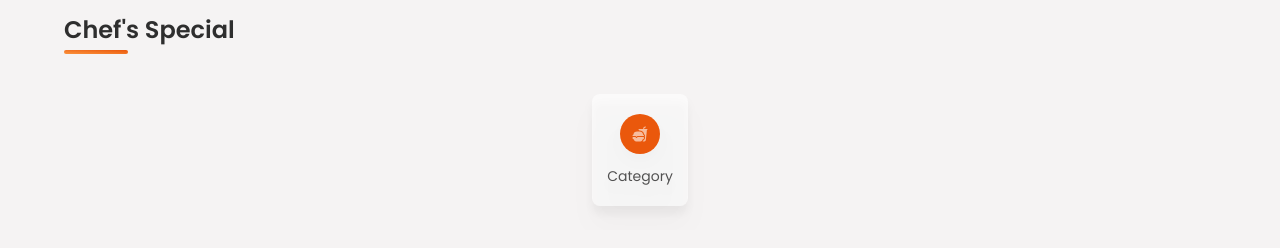
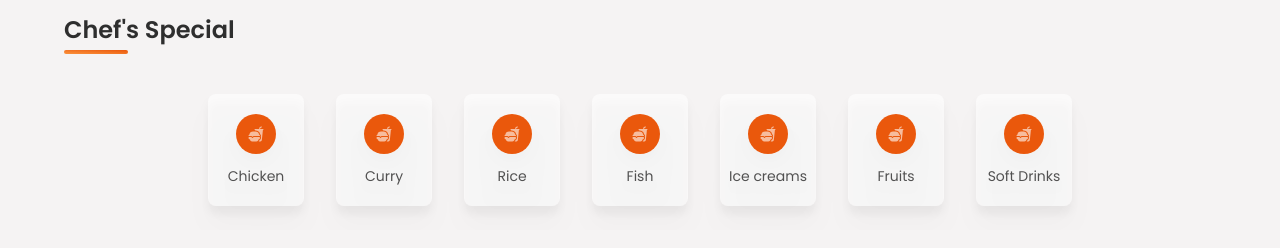
Before and after one commit to SChandana21/Restaurant-delivery-App, a React (Create React App) app: page / in a window 1280 px wide. Shown: the part 916-1164 px from the top of the page. Built offline with nearby package versions, Linux system fonts and the light colour scheme; no server answers; the database is empty.

Commit message:
After changes to Categories

```diff
--- a/src/components/MenuContainer.jsx
+++ b/src/components/MenuContainer.jsx
@@ -1,19 +1,26 @@
-import React from 'react'
+import React, { useState } from 'react'
 import {IoFastFood} from 'react-icons/io5';
+import { categories } from '../utils/data';
 
 const MenuContainer = () => {
+
+  const [filter, setfilter] = useState("chicken");
+
+
   return <section className='w-full my-6' id='menu'>
     <div className='w-full flex flex-col items-center justify-center'>
     <p className='text-2xl font-semibold capitalize text-headingColor relative before:absolute before:rounded-lg before:content before:w-16 before:h-1 before:-bottom-2 before:left-0 before:bg-gradient-to-tr from-orange-400 to-orange-600  transition ease-in-out duration-100 mr-auto'>Chef's Special
         </p>
 
         <div className='w-full flex items-center justify-start lg:justify-center gap-8 mt-6 overflow-x-scroll scrollbar-none py-6'>
-          <div className='group bg-card w-24 min-w-[94px] h-28 cursor-pointer rounded-lg drop-shadow-xl flex flex-col gap-3 items-center justify-center hover:bg-orange-600 duration-150 transition-all ease-in-out'>
-          <div className='w-10 h-10 rounded-full bg-orange-600 group-hover:bg-card flex items-center justify-center'>
-            <IoFastFood className='text-card group-hover:text-textColor ' />
-          </div>
-          <p className='text-sm text-textColor group-hover:text-white'>Category</p>
-          </div>
+          {categories && categories.map(category => (
+            <div key={category.id} className='group bg-card w-24 min-w-[94px] h-28 cursor-pointer rounded-lg drop-shadow-xl flex flex-col gap-3 items-center justify-center hover:bg-orange-600 duration-150 transition-all ease-in-out'>
+            <div className='w-10 h-10 rounded-full bg-orange-600 group-hover:bg-card flex items-center justify-center'>
+              <IoFastFood className='text-card group-hover:text-textColor ' />
+            </div>
+            <p className='text-sm text-textColor group-hover:text-white'>{category.name}</p>
+            </div>
+          ))}
         </div>
     </div>
   </section>
```
